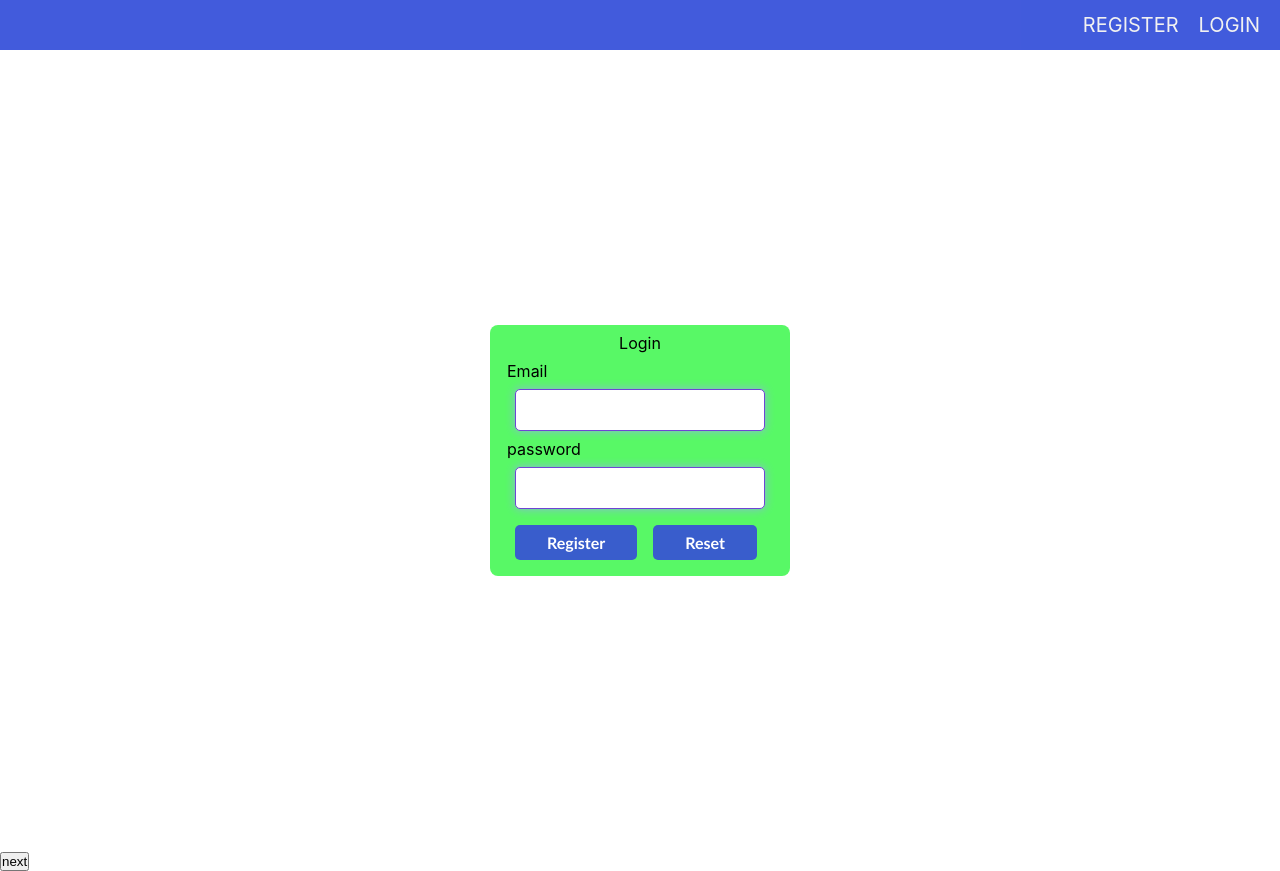
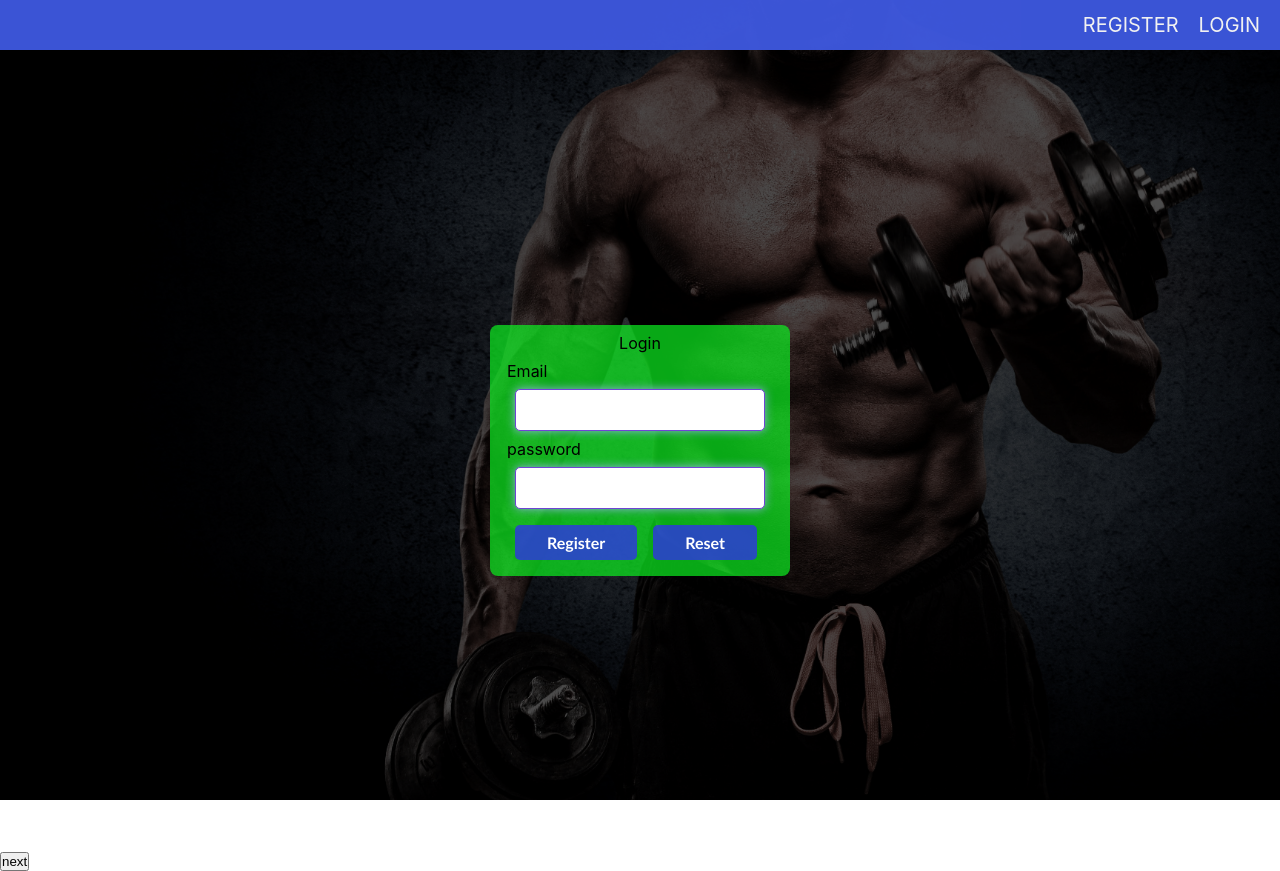
Before and after one commit to LAVAKUMAR-P/fitness_logger, a React (Create React App) app: page /login in a window 1280 px wide. Built offline with nearby package versions, Linux system fonts and the light colour scheme.

Commit message:
new common css added for navbar

```diff
--- a/src/components/Login.css
+++ b/src/components/Login.css
@@ -1,6 +1,15 @@
 * {
     box-sizing:border-box;
 }
+/*BACKGROUNG IMAGE CSS*/
+.image {
+    background: rgba(0, 0, 0, 0.7) url("./images/home.jpg");
+    background-position: center;
+    background-repeat: no-repeat;
+    background-size: cover;
+    background-blend-mode: darken;
+    height: 100vh;
+  }
 
 .L-loginContainer{
     display: grid;
--- a/src/components/Login.js
+++ b/src/components/Login.js
@@ -15,7 +15,7 @@ function Login() {
       .required('Password is required'),
   })
   return (
-    <div>
+    <div className="image">
        <Navbar_login/>
           <Formik
       initialValues={{
```
